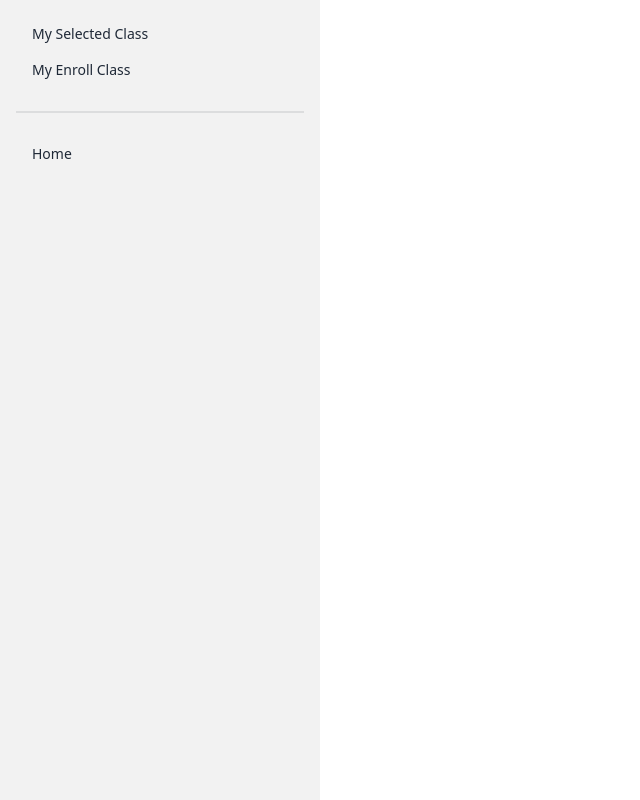
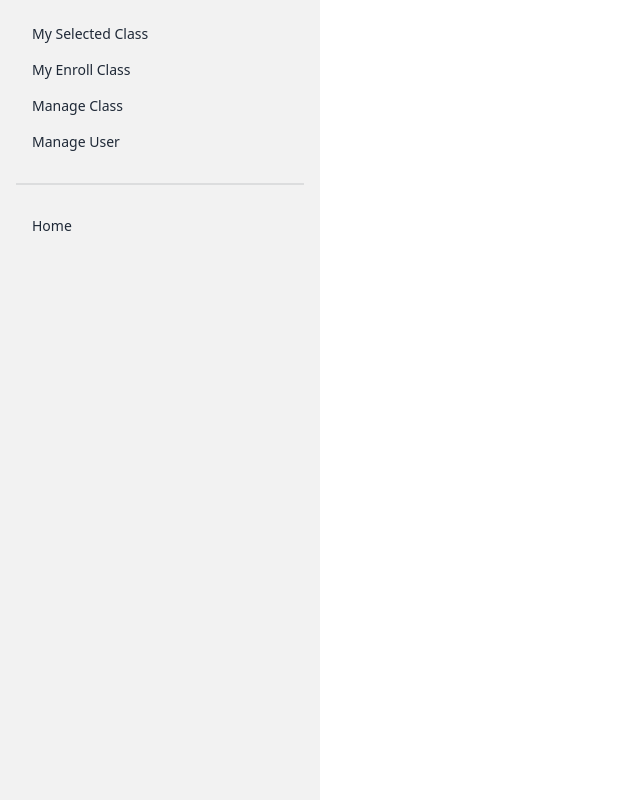
Before and after one commit to mirnaiem/language-lab-client, a React (Vite) app: page /dashboard in a window 1280 px wide. Shown: the whole page, without its empty margins (0-640 px from the left). Built offline with nearby package versions, Linux system fonts and the light colour scheme; no server answers.

Commit message:
set tanstackquery

```diff
--- a/package.json
+++ b/package.json
@@ -10,6 +10,7 @@
     "preview": "vite preview"
   },
   "dependencies": {
+    "@tanstack/react-query": "^4.29.12",
     "firebase": "^9.22.1",
     "localforage": "^1.10.0",
     "match-sorter": "^6.3.1",
--- a/src/Layout/Main/Dashboard.jsx
+++ b/src/Layout/Main/Dashboard.jsx
@@ -4,6 +4,7 @@ import { Link, Outlet } from 'react-router-dom';
 const Dashboard = () => {
 
 const isInstructors=false
+const isAdmin=true;
 
  return (
 <div className="drawer lg:drawer-open">
@@ -21,6 +22,8 @@ const isInstructors=false
       <li><Link to='myenrollclass'>My Enroll Class</Link></li>
       {isInstructors && <> <li><Link to='myclass'>Add A Class</Link></li>
       <li><Link to='addclass'>My  Classes</Link></li></>}
+      {isAdmin && <> <li><Link to='manageclass'>Manage Class</Link></li>
+      <li><Link to='manageuser'>Manage User</Link></li></>}
 
       <div className='divider'></div>
       <li><Link to='/'>Home</Link></li>
--- /dev/null
+++ b/src/components/Pages/Dashboard/ManageClass/ManageClass.jsx
@@ -0,0 +1,11 @@
+import React from 'react';
+
+const ManageClass = () => {
+ return (
+  <div>
+   <h2>here will show all classes</h2>
+  </div>
+ );
+};
+
+export default ManageClass;
--- /dev/null
+++ b/src/components/Pages/Dashboard/ManageUser/ManagerUser.jsx
@@ -0,0 +1,17 @@
+import { useQuery } from '@tanstack/react-query';
+import React from 'react';
+
+const ManagerUser = () => {
+ const {data:users=[], refetch}=useQuery(['users'],async()=>{
+  const res=await fetch('http://localhost:3000/users');
+  return res.json()
+ })
+
+ return (
+  <div>
+   <h2>manage user : {users.length}</h2>
+  </div>
+ );
+};
+
+export default ManagerUser;
--- a/src/components/shared/SocialLogin/SocialLogin.jsx
+++ b/src/components/shared/SocialLogin/SocialLogin.jsx
@@ -17,9 +17,10 @@ const SocialLogin = () => {
       body:JSON.stringify(saveUser)
     }).then(res=>res.json())
     .then(data=>{
-      if(data.insertedId){
+      console.log(data);
+
         navigate('/')
-      }
+
     })
 
      console.log(googleUser);
--- a/src/main.jsx
+++ b/src/main.jsx
@@ -6,11 +6,16 @@ import {
 } from "react-router-dom";
 import router from './Routes/Routes.jsx'
 import AuthProvider from './components/Provider/AuthProvider';
-
+import {
+  QueryClient,
+  QueryClientProvider,
+} from '@tanstack/react-query';
+const queryClient = new QueryClient()
 ReactDOM.createRoot(document.getElementById('root')).render(
   <React.StrictMode>
  <AuthProvider>
- <RouterProvider router={router} />
+  <QueryClientProvider client={queryClient}><RouterProvider router={router} /></QueryClientProvider>
+
  </AuthProvider>
   </React.StrictMode>,
 )
```
Also changed, not shown: src/Routes/Routes.jsx (+12 -0 lines), 1 other file (tests, documents, lock files or other folders).
